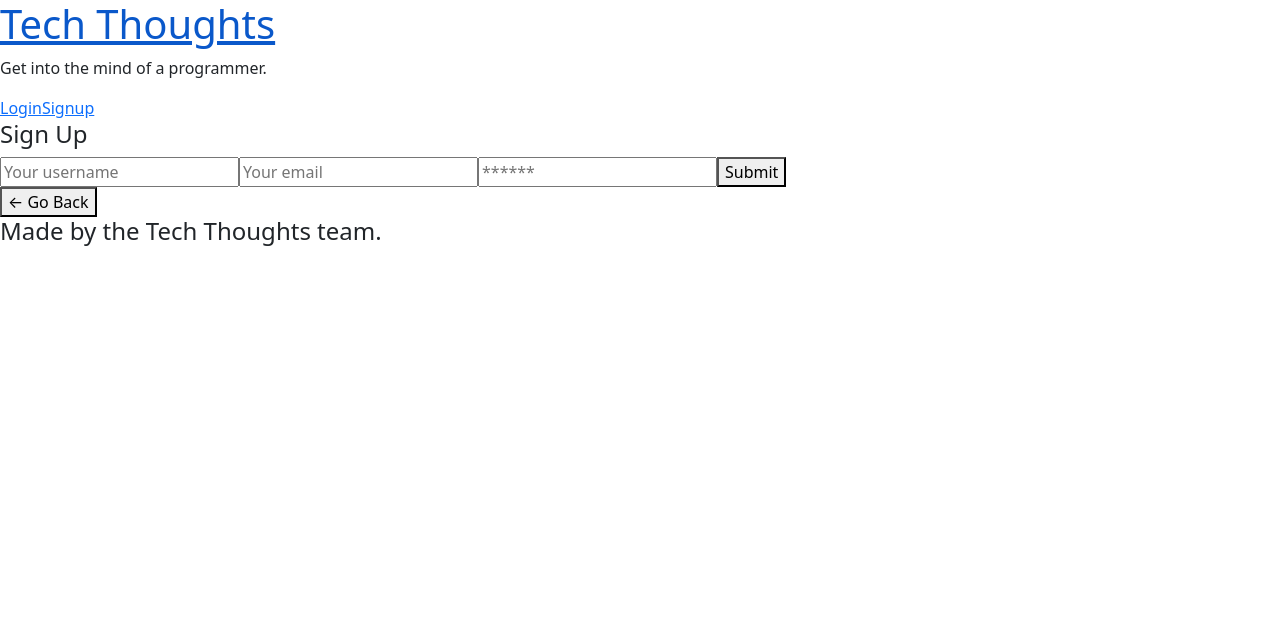
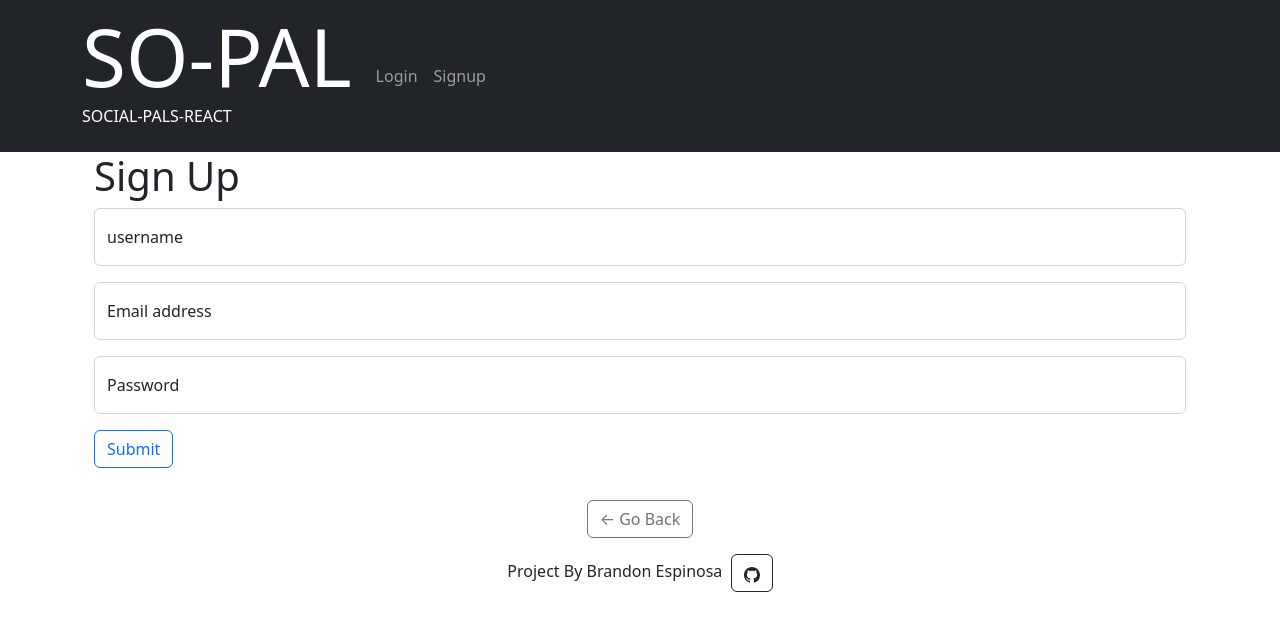
Before and after one commit to espinbrandon49/Social-Pals-React, a React (Create React App) app in the folder client/: page /signup in a window 1280 px wide. Shown: the top 630 px of the page. Built offline with nearby package versions, Linux system fonts and the light colour scheme.

Commit message:
use bootstrap, style login, signup, navbar

```diff
--- a/client/src/App.js
+++ b/client/src/App.js
@@ -41,14 +41,20 @@ const client = new ApolloClient({
   cache: new InMemoryCache(),
 });
 
+const styles = {
+  minVh:  {
+    minHeight: "100vh",
+  }
+}
+
 function App() {
   return (
     <ApolloProvider client={client}>
       <Router>
         {/* <div className="flex-column justify-flex-start min-100-vh"> */}
-        <div className="">
+        <div style={styles.minVh}>
           <Header />
-          <div className="">
+          <div className="container">
             <Routes>
               <Route
                 path="/"
--- a/client/src/components/Footer/index.js
+++ b/client/src/components/Footer/index.js
@@ -5,20 +5,23 @@ const Footer = () => {
   const location = useLocation();
   const navigate = useNavigate();
   return (
-    <footer className="">
-      <div className="">
+    <footer className=" container my-3 text-center">
+
         {location.pathname !== '/' && (
           <button
-            className=""
+            className="btn btn-outline-secondary my-3"
             onClick={() => navigate(-1)}
           >
             &larr; Go Back
           </button>
         )}
-        <h4>
-          Made by the Tech Thoughts team.
-        </h4>
-      </div>
+        <p className=''> Project By Brandon Espinosa &nbsp;
+          <button type="button" className="btn btn-outline-dark" onClick={() => window.location.replace("https://github.com/espinbrandon49/so-pals-react")}>
+            <svg xmlns="http://www.w3.org/2000/svg" width="16" height="16" fill="currentColor" class="bi bi-github" viewBox="0 0 16 16">
+              <path d="M8 0C3.58 0 0 3.58 0 8c0 3.54 2.29 6.53 5.47 7.59.4.07.55-.17.55-.38 0-.19-.01-.82-.01-1.49-2.01.37-2.53-.49-2.69-.94-.09-.23-.48-.94-.82-1.13-.28-.15-.68-.52-.01-.53.63-.01 1.08.58 1.23.82.72 1.21 1.87.87 2.33.66.07-.52.28-.87.51-1.07-1.78-.2-3.64-.89-3.64-3.95 0-.87.31-1.59.82-2.15-.08-.2-.36-1.02.08-2.12 0 0 .67-.21 2.2.82.64-.18 1.32-.27 2-.27.68 0 1.36.09 2 .27 1.53-1.04 2.2-.82 2.2-.82.44 1.1.16 1.92.08 2.12.51.56.82 1.27.82 2.15 0 3.07-1.87 3.75-3.65 3.95.29.25.54.73.54 1.48 0 1.07-.01 1.93-.01 2.2 0 .21.15.46.55.38A8.012 8.012 0 0 0 16 8c0-4.42-3.58-8-8-8z"></path>
+            </svg>
+          </button>
+        </p>
     </footer>
   );
 };
--- /dev/null
+++ b/client/src/components/Header/index.css
@@ -0,0 +1,13 @@
+.link {
+  text-decoration: none !important;
+  color: rgb(255, 255, 255, 0.55) !important;
+}
+
+.link:hover {
+  color: rgb(255, 255, 255, 0.75) !important;
+}
+
+.brand {
+  text-decoration: none !important;
+  color: #fff !important;
+}
--- a/client/src/components/Header/index.js
+++ b/client/src/components/Header/index.js
@@ -1,6 +1,10 @@
 import React from 'react';
 import { Link } from 'react-router-dom';
 import Auth from '../../utils/auth';
+import Container from 'react-bootstrap/Container';
+import Nav from 'react-bootstrap/Nav';
+import Navbar from 'react-bootstrap/Navbar';
+import './index.css'
 
 const Header = () => {
   const logout = (event) => {
@@ -8,36 +12,43 @@ const Header = () => {
     Auth.logout();
   };
   return (
-    <header className="">
-      <div className="">
+    <header >
+      <Navbar bg="dark" variant="dark">
+        <Container>
           <div>
-          <Link className="" to="/">
-            <h1 className="">Tech Thoughts</h1>
+            <Navbar.Brand ><Link className='display-1 brand' to="/">SO-PAL</Link></Navbar.Brand>
+            <p className='brand'>SOCIAL-PALS-REACT</p>
+          </div>
+          <Nav className="me-auto">
+            {Auth.loggedIn() ? (
+              <div className="d-flex h4 pb-2 mb-4 text-danger border-bottom border-danger">
+                <Nav.Link>
+                  <Link className='link' to="/me">
+                    {Auth.getProfile().data.username}'s Profile
                   </Link>
-          <p className="">Get into the mind of a programmer.</p>
-        </div>
-        <div>
-          {Auth.loggedIn() ? (
-            <>
-              <Link className="" to="/me">
-                {Auth.getProfile().data.username}'s profile
-              </Link>
-              <button className="" onClick={logout}>
+                </Nav.Link>
+                <button className="btn btn-outline-light" onClick={logout}>
                   Logout
                 </button>
-            </>
+              </div>
             ) : (
               <>
-              <Link className="" to="/login">
+                <Nav.Link href="#">
+                  <Link className='link' to="/login">
                     Login
                   </Link>
-              <Link className="" to="/signup">
+                </Nav.Link>
+                <Nav.Link href="#">
+                  <Link className='link' to="/signup">
                     Signup
                   </Link>
+                </Nav.Link>
               </>
-          )}
-        </div>
-      </div>
+            )
+            }
+          </Nav>
+        </Container>
+      </Navbar>
     </header>
   );
 };
--- a/client/src/pages/Login.js
+++ b/client/src/pages/Login.js
@@ -2,6 +2,9 @@ import React, { useState } from 'react';
 import { Link } from 'react-router-dom';
 import { useMutation } from '@apollo/client';
 import { LOGIN_USER } from '../utils/mutations';
+import FloatingLabel from 'react-bootstrap/FloatingLabel';
+import Form from 'react-bootstrap/Form';
+
 
 import Auth from '../utils/auth';
 
@@ -41,51 +44,48 @@ const Login = (props) => {
   };
 
   return (
-    <main className="">
-      <div className="">
-        <div className="">
-          <h4 className="">Login</h4>
+    <main className="container">
+      <h4 className="display-6">Login</h4>
       <div className="">
         {data ? (
           <p>
-                Success! You may now head{' '}
+            Success! You may now head
             <Link to="/">back to the homepage.</Link>
           </p>
         ) : (
           <form onSubmit={handleFormSubmit}>
-                <input
-                  className=""
-                  placeholder="Your email"
+            <>
+              <FloatingLabel
+                controlId="floatingInput"
+                label="Email address"
+                className="mb-3"
+              >
+                <Form.Control
+                  type="email"
                   name="email"
-                  type="email"
                   value={formState.email}
                   onChange={handleChange}
-                />
-                <input
-                  className=""
-                  placeholder="******"
+                  placeholder="name@example.com" />
+              </FloatingLabel>
+              <FloatingLabel controlId="floatingPassword" label="Password">
+                <Form.Control
+                  placeholder="Password"
                   name="password"
                   type="password"
                   value={formState.password}
-                  onChange={handleChange}
-                />
-                <button
-                  className=""
-
-                  type="submit"
-                >
-                  Submit
-                </button>
+                  onChange={handleChange} />
+              </FloatingLabel>
+            </>
+            <button type="submit" className="btn btn-outline-primary mt-3">Submit</button>
           </form>
         )}
 
         {error && (
-              <div className="">
+          <div className="invalid-feedback">
             {error.message}
           </div>
         )}
-          </div>
-        </div>
+
       </div>
     </main>
   );
--- a/client/src/pages/Signup.js
+++ b/client/src/pages/Signup.js
@@ -1,10 +1,10 @@
 import React, { useState } from 'react';
 import { Link } from 'react-router-dom';
-
 import { useMutation } from '@apollo/client';
 import { ADD_USER } from '../utils/mutations';
-
 import Auth from '../utils/auth';
+import FloatingLabel from 'react-bootstrap/FloatingLabel';
+import Form from 'react-bootstrap/Form';
 
 const Signup = () => {
   const [formState, setFormState] = useState({
@@ -39,27 +39,36 @@ const Signup = () => {
   };
 
   return (
-    <main className="">
-      <div className="">
-        <div className="">
-          <h4 className="">Sign Up</h4>
-          <div className="">
+    <main className="container">
+      <h4 className="display-6">Sign Up</h4>
+      <div>
         {data ? (
           <p>
-                Success! You may now head{' '}
+            Success! You may now head
             <Link to="/">back to the homepage.</Link>
           </p>
         ) : (
           <form onSubmit={handleFormSubmit}>
-                <input
-                  className=""
+            <>
+              <FloatingLabel
+                controlId="floatingInput"
+                label="username"
+                className="mb-3">
+                <Form.Control
                   placeholder="Your username"
                   name="username"
                   type="text"
                   value={formState.name}
                   onChange={handleChange}
                 />
-                <input
+              </FloatingLabel>
+
+              <FloatingLabel
+                controlId="floatingInput"
+                label="Email address"
+                className="mb-3"
+              >
+                <Form.Control
                   className=""
                   placeholder="Your email"
                   name="email"
@@ -67,7 +76,9 @@ const Signup = () => {
                   value={formState.email}
                   onChange={handleChange}
                 />
-                <input
+              </FloatingLabel>
+              <FloatingLabel controlId="floatingPassword" label="Password">
+                <Form.Control
                   className=""
                   placeholder="******"
                   name="password"
@@ -75,13 +86,9 @@ const Signup = () => {
                   value={formState.password}
                   onChange={handleChange}
                 />
-                <button
-                  className=""
-                  style={{ cursor: 'pointer' }}
-                  type="submit"
-                >
-                  Submit
-                </button>
+              </FloatingLabel>
+            </>
+            <button type="submit" className="btn btn-outline-primary mt-3">Submit</button>
           </form>
         )}
 
@@ -91,8 +98,6 @@ const Signup = () => {
           </div>
         )}
       </div>
-        </div>
-      </div>
     </main>
   );
 };
```
Lines whose indentation alone changed are shown as unchanged.
